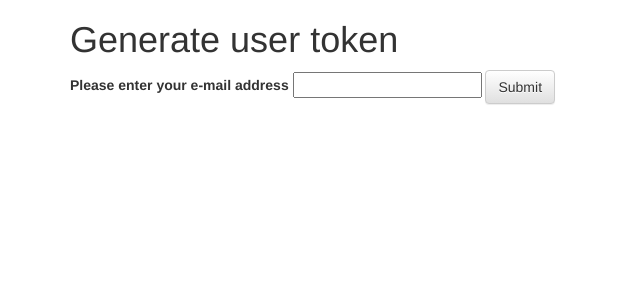
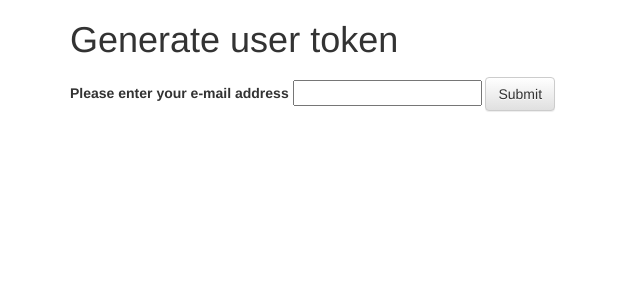
Before and after one commit to ivoras/sova, a Django app: page /getprofiletoken/ in a window 1280 px wide. Shown: the top 300 px of the page, without its empty margins (0-640 px from the left). Run offline with Django 3.2, Linux system fonts and the light colour scheme; data that the repository does not hold is empty; some libraries are stand-ins or nearby versions.

Commit message:
Added email input top margin with label

```diff
--- a/app/sova/static/sova/style.css
+++ b/app/sova/static/sova/style.css
@@ -1,7 +1,7 @@
 .input-group {
     margin-bottom: 20px;
 }
-label + input[type='text'] {
+label + input[type='text'], label + input[type='email'] {
     margin-top: 10px;
 }
 label + input[type='checkbox'] {
```
